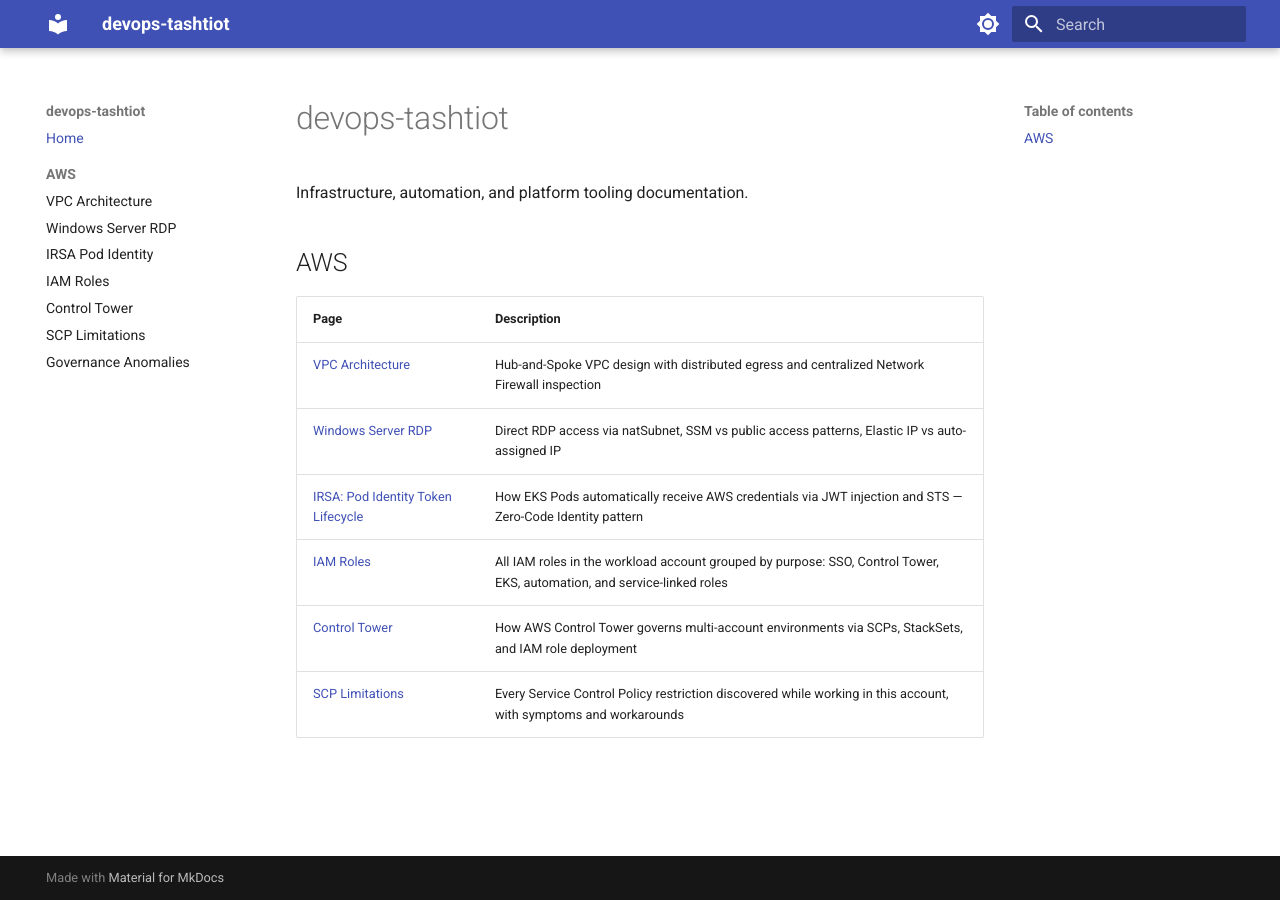
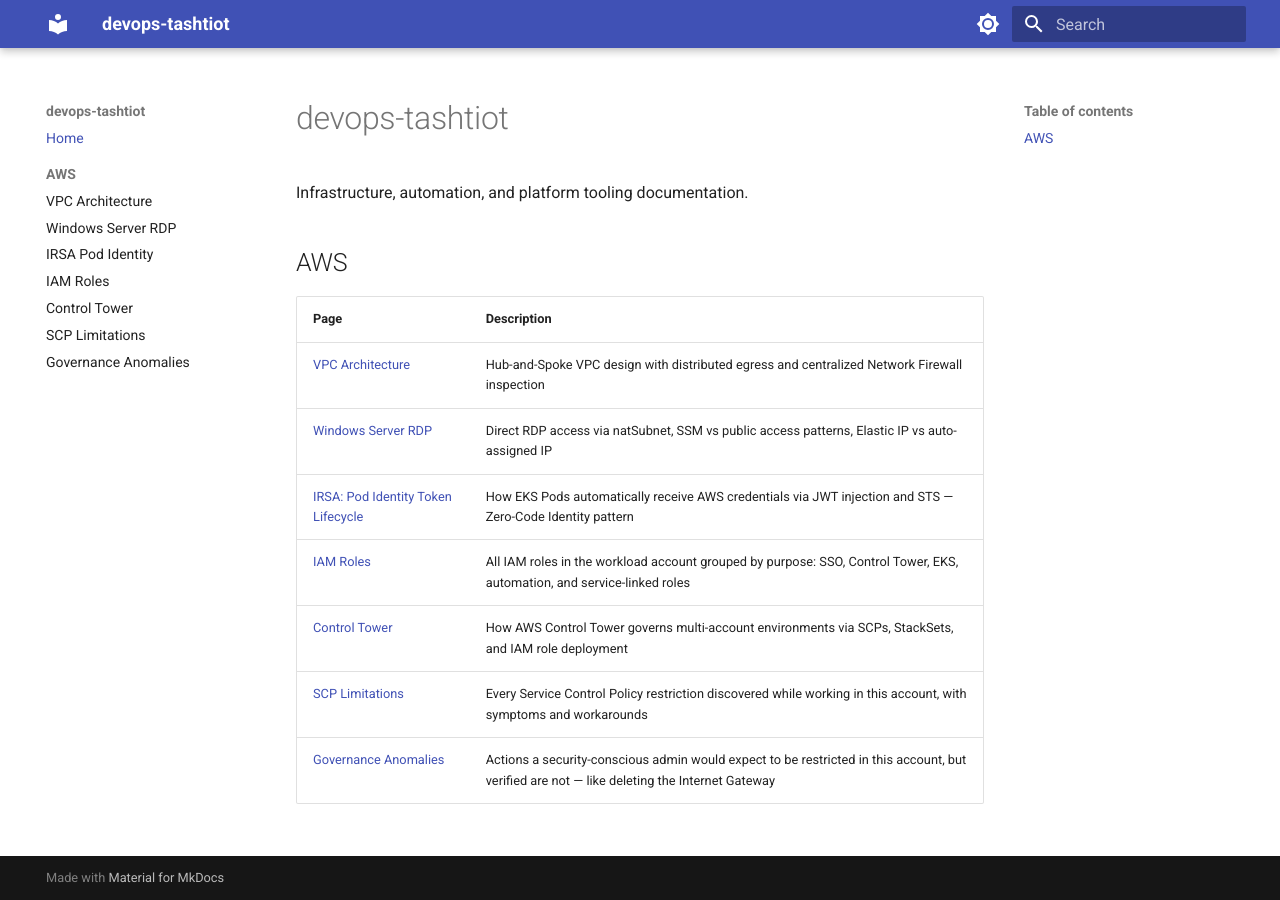
Before and after one commit to devops-tashtiot/devops-tashtiot.github.io, an MkDocs documentation site: the page built from docs-src/index.md, in a window 1280 px wide. Built offline with MkDocs 1.6.1 and Material for MkDocs 9.7.7, drawn with Linux system fonts in a browser that asks for light colours.

Commit message:
docs: add Governance Anomalies to homepage

```diff
--- a/docs-src/index.md
+++ b/docs-src/index.md
@@ -12,3 +12,4 @@
 | [IAM Roles](aws/iam-roles.md) | All IAM roles in the workload account grouped by purpose: SSO, Control Tower, EKS, automation, and service-linked roles |
 | [Control Tower](aws/control-tower.md) | How AWS Control Tower governs multi-account environments via SCPs, StackSets, and IAM role deployment |
 | [SCP Limitations](aws/scp-limitations.md) | Every Service Control Policy restriction discovered while working in this account, with symptoms and workarounds |
+| [Governance Anomalies](aws/anomalies.md) | Actions a security-conscious admin would expect to be restricted in this account, but verified are not — like deleting the Internet Gateway |
```
